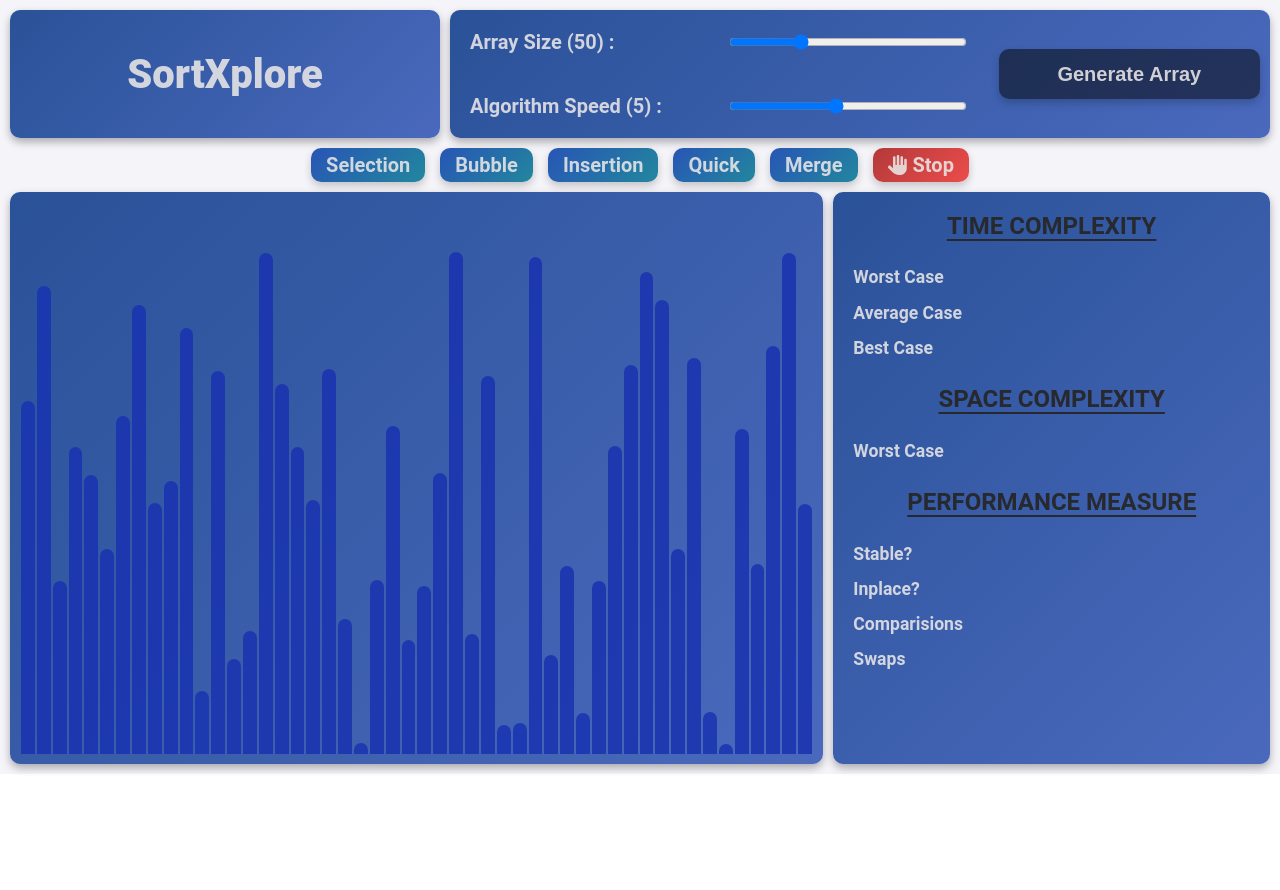
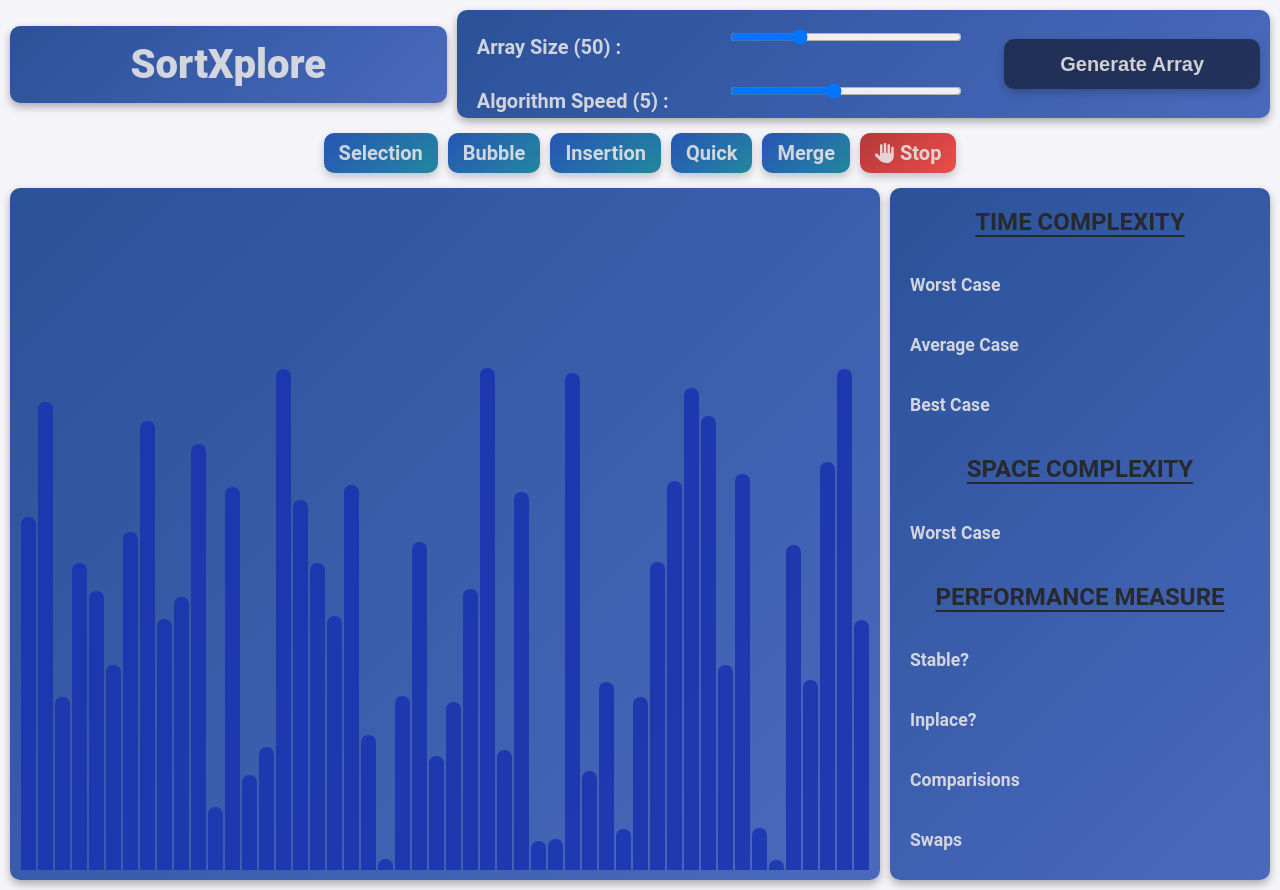
Before and after one commit to DipanshuRai/sortXplore, a React (Vite) app: page / in a window 1280 px wide. Before the commit the page ends 800 px from the top, so only its background shows below. Built offline with nearby package versions, Linux system fonts and the light colour scheme.

Commit message:
UI improvements

```diff
--- a/src/Algorithms/Insertion.jsx
+++ b/src/Algorithms/Insertion.jsx
@@ -50,10 +50,12 @@ const InsertionSort = ({ array, setArray, algoSpeed, setIsSorting, isSorting })
                 updateColor(i,"#D5E334") // yellow
                 await delay(algoSpeed);
                 let j=i;
-                if(j>0 && arrayCopy[j]>=arrayCopy[j-1])
-                    setComparisons(prev=>prev+1);
+                // if(j>0 && arrayCopy[j]>=arrayCopy[j-1])
+                //     setComparisons(prev=>prev+1);
                 while(j>0 && arrayCopy[j]<arrayCopy[j-1]){
                     if (isCancelled.current) return;
+
+                    setComparisons(prev => prev + 1);
 
                     updateColor(j,"#E34234"); // red
                     updateColor(j-1,"#E34234");
@@ -64,6 +66,9 @@ const InsertionSort = ({ array, setArray, algoSpeed, setIsSorting, isSorting })
                     setArray([...arrayCopy]);
                     updateColor(j,"#50C878"); // green
                     j--;
+                }
+                if (j > 0) {
+                    setComparisons(prev => prev + 1);
                 }
                 updateColor(j,"#50C878");
             }
--- a/src/App.css
+++ b/src/App.css
@@ -1,4 +1,4 @@
-body {
+/* body {
     margin: 0;
     padding: 0;
     height: 100vh;
@@ -154,7 +154,6 @@ input[type="range"]:hover {
     border-radius: 10px;
     background: linear-gradient(135deg, #2a5298, #4a69bd);
     color: rgba(232, 230, 230, 0.877);
-    /* min-height: 72.5vh; */
     box-shadow: 0 4px 8px rgba(0, 0, 0, 0.3);
 }
 
@@ -176,7 +175,6 @@ input[type="range"]:hover {
     font-weight: 700;
     font-size: 1.1rem;
     width: 40%;
-    /* padding: 0; */
 }
 
 sup {
@@ -224,4 +222,278 @@ sup {
     input {
         width: auto;
     }
+} */
+
+body {
+    margin: 0;
+    padding: 0;
+    width: 100vw;
+    min-height: 100vh;
+    font-family: 'Roboto', sans-serif;
+    overflow-x: hidden;
 }
+
+.container {
+    padding: 10px;
+    background-color: #f4f4f9;
+}
+
+.header {
+    display: flex;
+    gap: 10px;
+    flex-direction: column;
+}
+
+.header .title {
+    padding: 15px;
+    font-size: 32px;
+    font-weight: 800;
+    border-radius: 10px;
+    background: linear-gradient(135deg, #2a5298, #4a69bd);
+    color: rgba(232, 230, 230, 0.877);
+    text-align: center;
+    box-shadow: 0 4px 8px rgba(0, 0, 0, 0.3);
+}
+
+.header .parameter {
+    display: flex;
+    flex-direction: column;
+    gap: 10px;
+    padding: 10px;
+    border-radius: 10px;
+    background: linear-gradient(135deg, #2a5298, #4a69bd);
+    color: rgba(232, 230, 230, 0.877);
+    align-items: stretch;
+    box-shadow: 0 4px 8px rgba(0, 0, 0, 0.3);
+}
+
+.header .parameter .sub-parameter {
+    font-size: 18px;
+    font-weight: 600;
+    display: flex;
+    flex-direction: column;
+    margin: 0;
+}
+
+.header .parameter .sub-parameter .para {
+    display: flex;
+    flex-direction: column;
+    padding: 5px 0;
+}
+
+.speed, .size {
+    margin-right: 0;
+    margin-bottom: 5px;
+    width: 100%;
+}
+
+input[type="range"] {
+    width: 100%;
+    outline: none;
+}
+
+input[type="range"]:hover {
+    background: #417ee6;
+}
+
+.button {
+    font-size: 18px;
+    font-weight: 700;
+    height: 50px;
+    cursor: pointer;
+    background-color: rgba(0, 0, 0, 0.508);
+    color: rgba(232, 230, 230, 0.877);
+    border: none;
+    border-radius: 10px;
+    box-shadow: 0 4px 8px rgba(0, 0, 0, 0.2);
+}
+
+.button:hover{
+    font-size: 19px;
+    transition: font-size .2s ease-in-out;
+}
+
+.algo {
+    display: flex;
+    flex-wrap: wrap;
+    gap: 10px;
+    justify-content: center;
+    padding: 10px 0;
+}
+
+.algo-button, .reset-button {
+    margin: 5px 0;
+    padding: 8px 15px;
+    border: none;
+    border-radius: 10px;
+    cursor: pointer;
+    font-size: 16px;
+    font-weight: 700;
+    color: rgba(232, 230, 230, 0.877);
+    transition: transform 0.3s ease, background 0.3s ease;
+    box-shadow: 0 4px 8px rgba(0, 0, 0, 0.2);
+}
+
+.algo-button {
+    background: linear-gradient(135deg, #2855b5, #22879e);
+}
+
+.reset-button {
+    background: linear-gradient(135deg, #b33939, #eb4d4b);
+}
+
+.algo-button:hover, .reset-button:hover {
+    transform: scale(1.05);
+}
+
+.algo-button:hover {
+    background: linear-gradient(135deg, #3b5998, #6a89cc);
+}
+
+.reset-button:hover {
+    background: linear-gradient(135deg, #6a2c2c, #b33939);
+}
+
+.active{
+    background: linear-gradient(135deg, #4a69bd, #6a89cc);
+    box-shadow: 0 4px 12px rgba(0, 0, 0, 0.3);
+    transform: scale(1.05);
+}
+
+.blockButton{
+    cursor: not-allowed;
+    opacity: 0.7;
+}
+
+.main {
+    display: flex;
+    flex-direction: column;
+    gap: 10px;
+}
+
+.array-container {
+    padding: 10px;
+    border-radius: 10px;
+    background: linear-gradient(135deg, #2a5298, #4a69bd);
+    display: flex;
+    align-items: flex-end;
+    width: auto;
+    min-height: 50vh;
+    box-shadow: 0 4px 8px rgba(0, 0, 0, 0.3);
+}
+
+.array-bar {
+    flex-grow: 1;
+    background-color: rgba(26, 53, 177, 0.888);
+    margin: 0 1px;
+    border-radius: 7px 7px 0 0;
+    transition: all 0.2s ease;
+}
+
+.complexity {
+    padding: 0 20px 10px;
+    border-radius: 10px;
+    background: linear-gradient(135deg, #2a5298, #4a69bd);
+    color: rgba(232, 230, 230, 0.877);
+    box-shadow: 0 4px 8px rgba(0, 0, 0, 0.3);
+}
+
+.heading{
+    color: rgba(38, 38, 38, 0.942);
+    text-align: center;
+    text-decoration: underline;
+    text-decoration-thickness: 1.5px;
+    text-underline-offset: 5px;
+}
+
+.cases {
+    display: flex;
+    flex-wrap: wrap;
+    line-height: 1.4;
+    align-items: center;
+}
+
+.sub-heading{
+    font-weight: 700;
+    font-size: 1.1rem;
+    width: 150px;
+    flex-shrink: 0;
+}
+
+sup {
+    font-size: 0.8em;
+    vertical-align: super;
+}
+
+#Time_Worst, #Time_Average, #Time_Best, #Space_Worst, #stable, #inplace, #comparisions, #swaps{
+    font-family:'Roboto Mono', monospace;
+    letter-spacing: 1px;
+    color: #89cddc;
+    font-weight: bold;
+}
+
+@media(min-width: 768px) {
+    .header {
+        flex-direction: row;
+        align-items: center;
+    }
+
+    .header .title {
+        flex: 1;
+        font-size: 40px;
+    }
+
+    .header .parameter {
+        flex: 2;
+        flex-direction: row;
+        align-items: center;
+        padding: 0;
+    }
+
+    .header .parameter .sub-parameter {
+        flex: 2;
+        font-size: 20px;
+        margin: 0 20px;
+    }
+
+    .header .parameter .sub-parameter .para {
+        flex-direction: row;
+        align-items: center;
+    }
+
+    .speed, .size {
+        width: 50%;
+        margin-right: 20px;
+        margin-bottom: 0;
+    }
+
+    input[type="range"] {
+        width: 50%;
+    }
+
+    .button {
+        flex: 1;
+        margin: 10px;
+        font-size: 20px;
+    }
+
+    .algo-button, .reset-button {
+        font-size: 20px;
+    }
+}
+
+@media(min-width: 1024px) {
+    .main {
+        flex-direction: row;
+    }
+
+    .array-container {
+        flex: 2.5;
+        min-height: 69vh;
+    }
+
+    .complexity {
+        flex: 1;
+        min-height: 69vh;
+    }
+}
```
